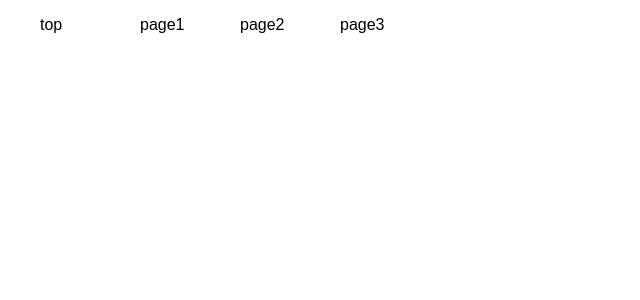
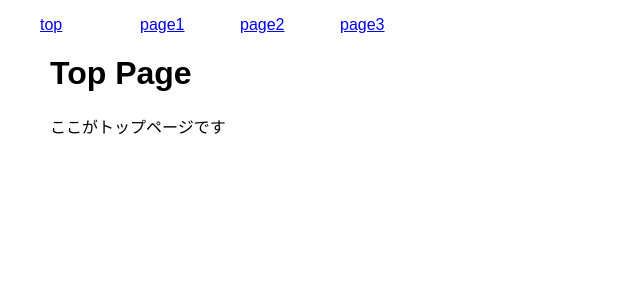
Before and after one commit to kotatu0047/transition-animation, a React (Create React App) app: page / in a window 1280 px wide. Shown: the top 300 px of the page, without its empty margins (0-640 px from the left). Built offline with nearby package versions, Linux system fonts and the light colour scheme.

Commit message:
記事修正

```diff
--- a/src/Menu.js
+++ b/src/Menu.js
@@ -1,4 +1,11 @@
 import React from "react";
+import {BrowserRouter as Router, Link, Route, Switch} from "react-router-dom";
+
+const topPage = () => <div><h1>Top Page</h1>ここがトップページです</div>
+const page1 = () => <div><h1>page1</h1>1枚目のページです</div>
+const page2 = () => <div><h1>page2</h1>2枚目のページです</div>
+const page3 = () => <div><h1>page3</h1>3枚目のページです</div>
+const page404 = () => <div><h1>404</h1>存在しないページです</div>
 
 const Menu = () => {
     const liStyle = {
@@ -7,14 +14,26 @@ const Menu = () => {
     }
 
     return (
-        <div style={{width: '500px', textAlign: 'left'}}>
-            <ul style={{display: 'flex'}}>
-                <li style={liStyle}>top</li>
-                <li style={liStyle}>page1</li>
-                <li style={liStyle}>page2</li>
-                <li style={liStyle}>page3</li>
-            </ul>
-        </div>)
+        <Router>
+            <div style={{width: '500px', textAlign: 'left'}}>
+                <ul style={{display: 'flex'}}>
+                    < li style={liStyle}><Link to='/'>top</Link></li>
+                    <li style={liStyle}><Link to='/page1'>page1</Link></li>
+                    <li style={liStyle}><Link to='/page2'>page2</Link></li>
+                    <li style={liStyle}><Link to='/page3'>page3</Link></li>
+                </ul>
+
+                <div style={{marginLeft: '50px'}}>
+                    <Switch>
+                        <Route path='/' exact component={topPage}/>
+                        <Route path='/page1' component={page1}/>
+                        <Route path='/page2' component={page2}/>
+                        <Route path='/page3' component={page3}/>
+                        <Route component={page404}/>
+                    </Switch>
+                </div>
+            </div>
+        </Router>)
 }
 
 export default Menu
```
Also changed, not shown: 1 other file (tests, documents, lock files or other folders).
